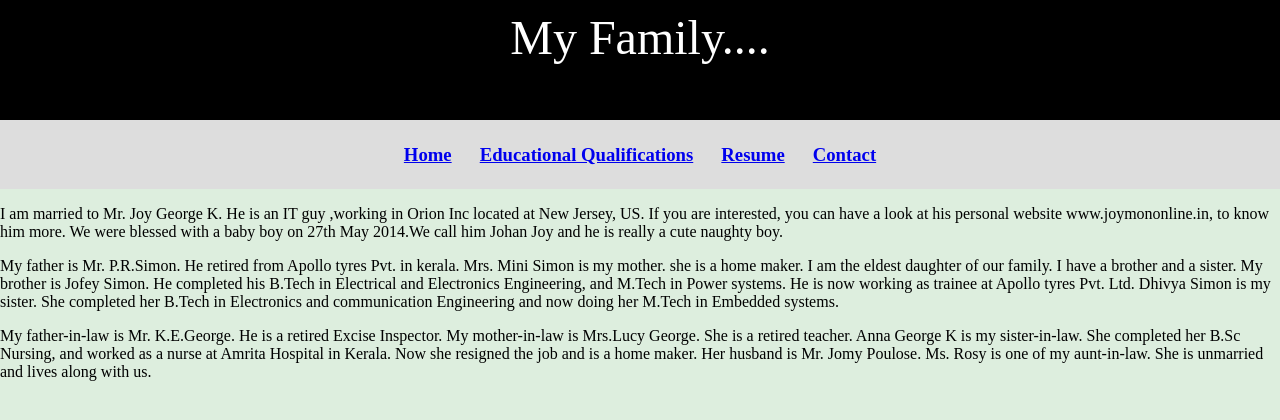
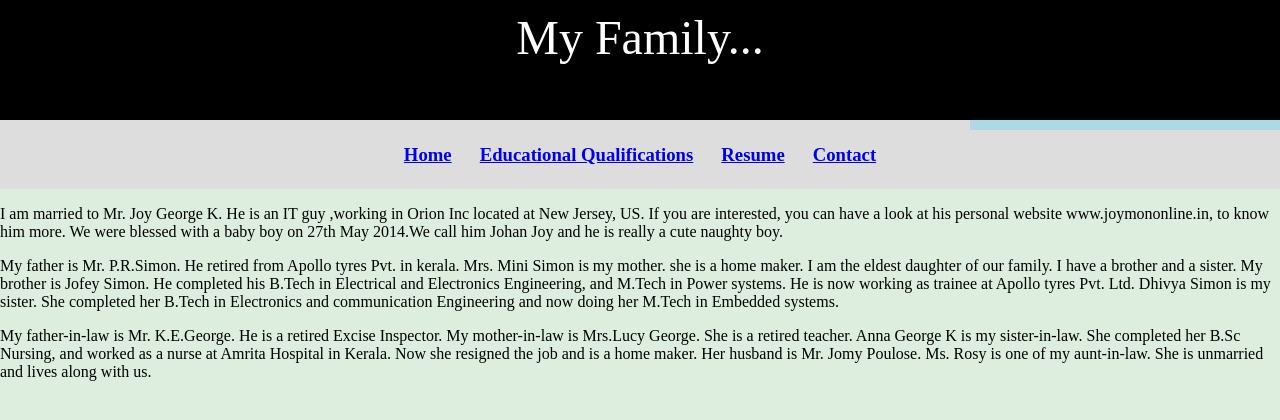
Before and after one commit to DhanyaJoy/dhanyajoy.github.io, a plain HTML site: page family.html in a window 1280 px wide. Drawn offline with Linux system fonts and the light colour scheme.

Commit message:
Update family.html

```diff
--- a/family.html
+++ b/family.html
@@ -4,7 +4,10 @@
 	</head>
 	<body vlink="brown">
 		<div id="header">
-			<font face="Vladimir Script" size="16">My Family....</font>
+			<font face="Vladimir Script" size="16">My Family...</font>
+		</div>
+
+		<div id="photo">
 		</div>
 
 		<div id="links">
```
